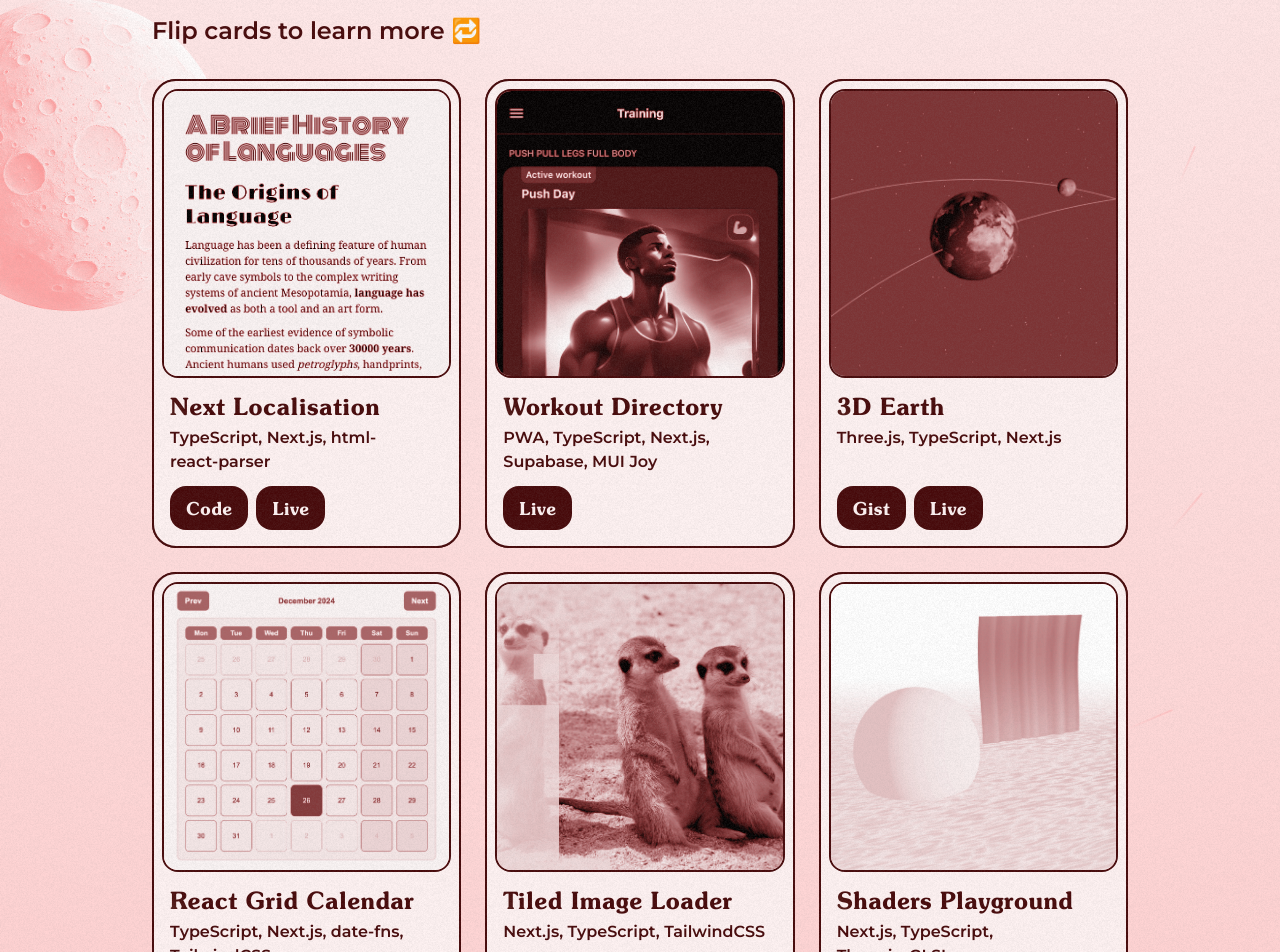
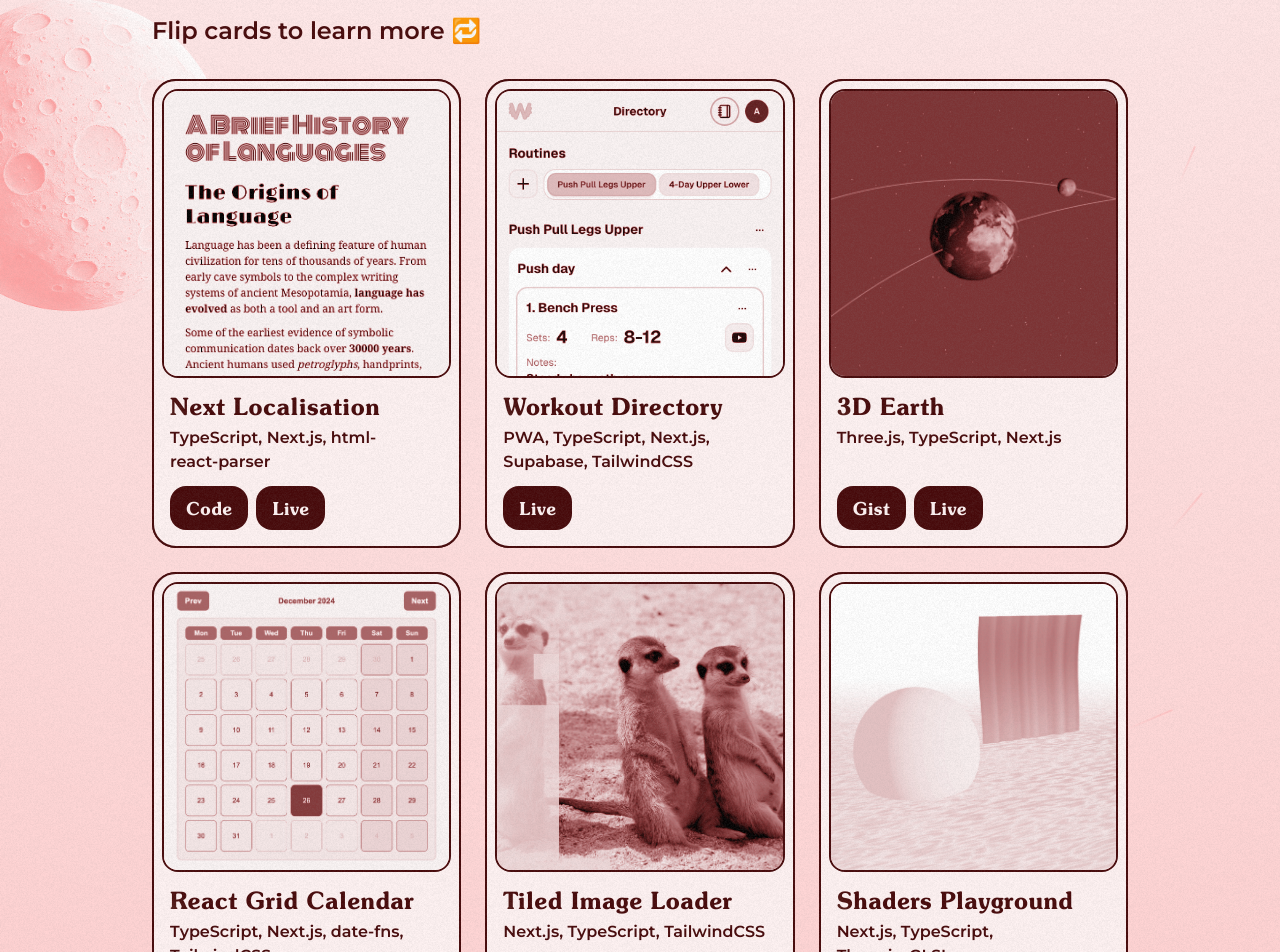
Before and after one commit to atanas-dim/portfolio-2, a Next.js app: page / in a window 1280 px wide. Shown: the part 829-1781 px from the top of the page. Built offline with nearby package versions, Linux system fonts and the light colour scheme.

Commit message:
Update projects

```diff
--- a/src/resources/projects.ts
+++ b/src/resources/projects.ts
@@ -32,9 +32,9 @@
   {
     image: workoutDirectoryImg,
     title: 'Workout Directory',
-    technologies: 'PWA, TypeScript, Next.js, Supabase, MUI Joy',
+    technologies: 'PWA, TypeScript, Next.js, Supabase, TailwindCSS',
     description:
-      'A workout builder and logger where you can track weights, create exercises, group them into workouts and routines, and browse a library of exercises with embedded YouTube videos. Built as a PWA for home screen access and fullscreen view.',
+      'A workout builder and logger where you can track weights, create exercises, group them into workouts and routines, and browse embedded YouTube videos. Built as a PWA for home screen access and fullscreen view.',
     links: [{ label: 'Live', href: 'https://workoutdirectory.com/' }],
   },
   {
```
Also changed, not shown: src/assets/images/workout-directory.jpg.
